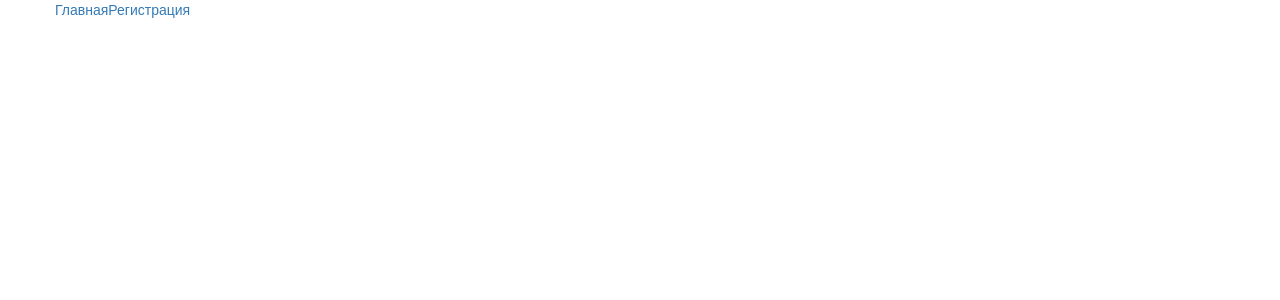
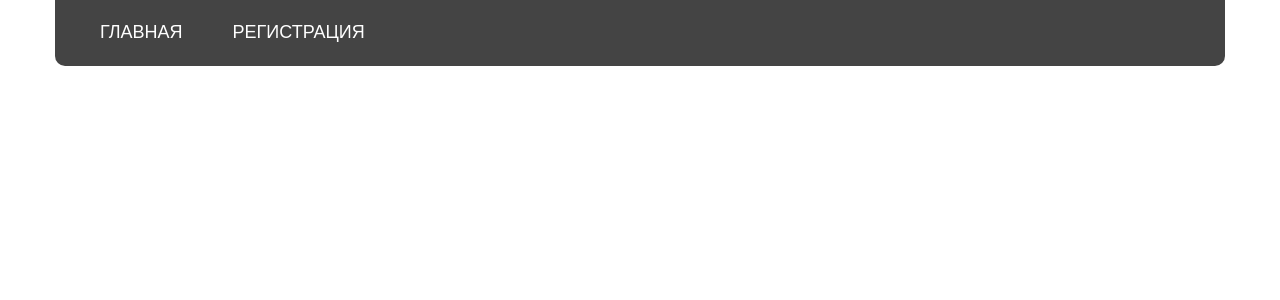
Before and after one commit to arseniy96/hackRussia2016, a React (Create React App) app: page / in a window 1280 px wide. Shown: the top 300 px of the page. Built offline with nearby package versions, Linux system fonts and the light colour scheme.

Commit message:
Update style for menu

```diff
--- a/src/components/Index/Index.js
+++ b/src/components/Index/Index.js
@@ -1,10 +1,11 @@
 import React, { Component } from 'react';
-
+import './Index.css';
 
 export default class Index extends Component {
   render(){
     return (
       <div>
+
       </div>
     );
   }
--- a/src/components/Navigation/Navigation.css
+++ b/src/components/Navigation/Navigation.css
@@ -0,0 +1,20 @@
+.menu {
+  min-width: 100%;
+  background-color: #444444;
+  padding: 20px;
+  border-bottom-left-radius: 10px;
+  border-bottom-right-radius: 10px;
+}
+
+.link-menu {
+  padding: 15px;
+  margin: 10px;
+  font-size: 18px;
+  color: white;
+  text-transform: uppercase;
+}
+
+.link-menu:hover {
+  color: #28dc1b;
+  text-decoration: none;
+}
--- a/src/components/Navigation/Navigation.js
+++ b/src/components/Navigation/Navigation.js
@@ -8,8 +8,12 @@ export default class Nav extends Component{
     return (
       <Grid>
         <Row>
-          <Link href='/'>Главная</Link>
-          <Link href='/app/registration'>Регистрация</Link>
+          <div className="menu-background">
+            <div className="menu">
+              <Link href='/' className="link-menu">Главная</Link>
+              <Link href='/app/registration' className="link-menu">Регистрация</Link>
+            </div>
+          </div>
         </Row>
         {this.props.children}
       </Grid>
```
